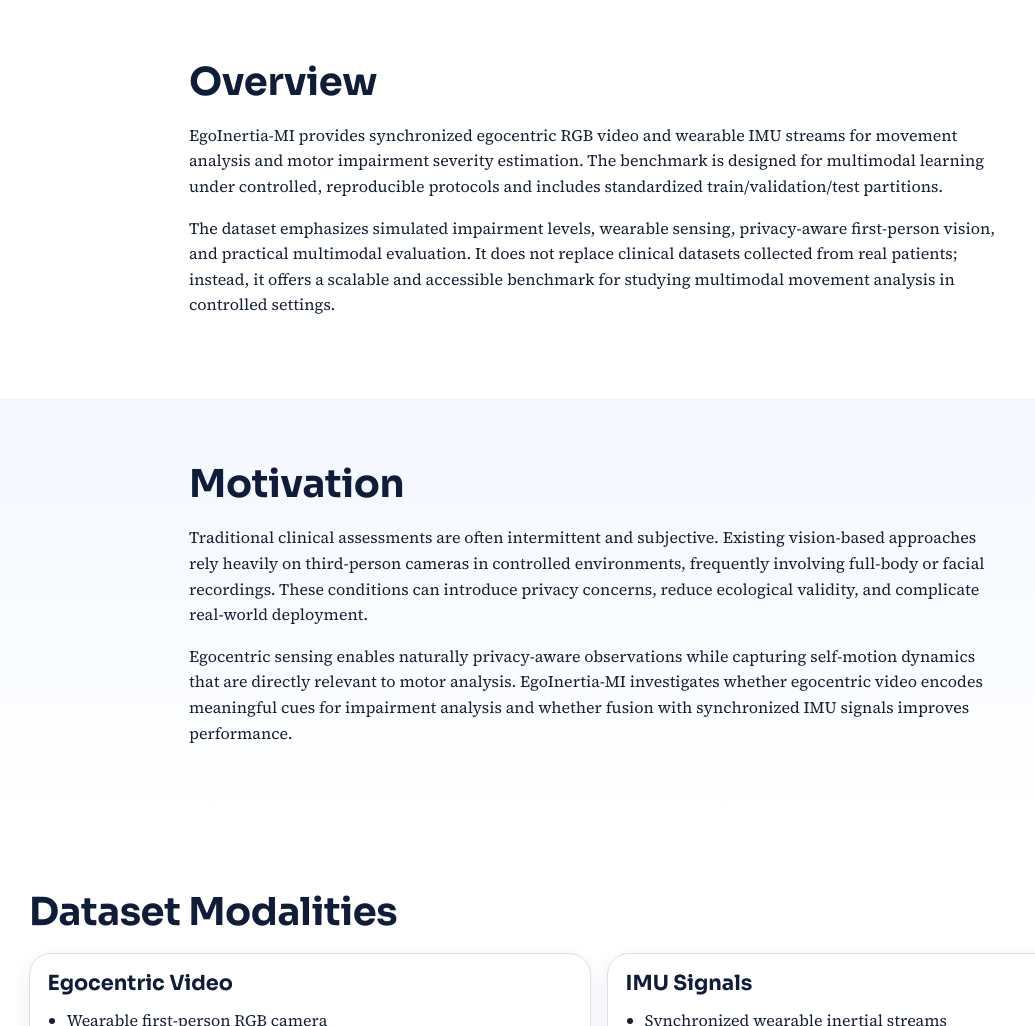
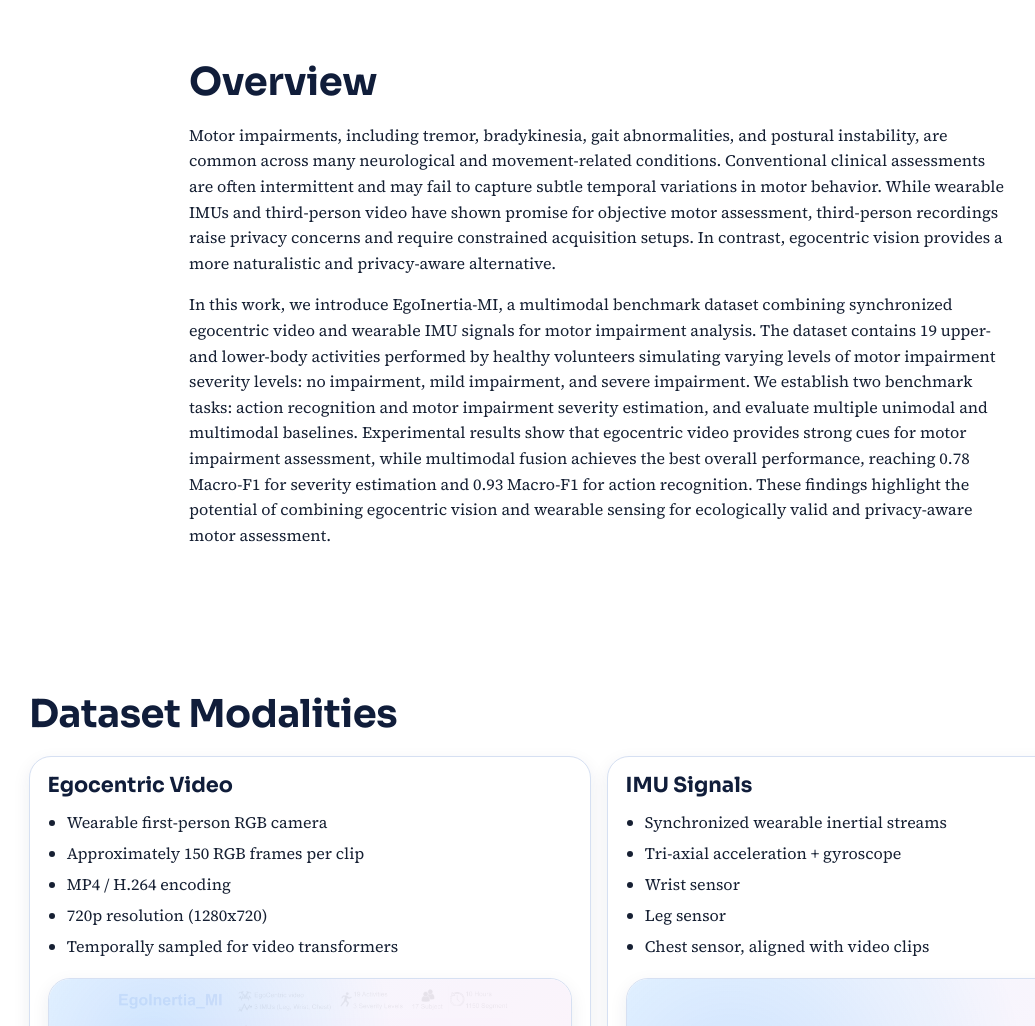
Before and after one commit to fatemah-alh/EgoInertia-MI-Page, a plain HTML site: page index.html in a window 1280 px wide. Shown: the part 1120-2146 px from the top of the page, without its empty margins (41-1076 px from the left). Drawn offline with Linux system fonts and the light colour scheme.

Commit message:
update overview

```diff
--- a/index.html
+++ b/index.html
@@ -64,33 +64,21 @@
       <div class="container narrow">
         <h2>Overview</h2>
         <p>
-          EgoInertia-MI provides synchronized egocentric RGB video and wearable IMU streams for movement analysis and
-          motor impairment severity estimation. The benchmark is designed for multimodal learning under controlled,
-          reproducible protocols and includes standardized train/validation/test partitions.
-        </p>
-        <p>
-          The dataset emphasizes simulated impairment levels, wearable sensing, privacy-aware first-person vision, and
-          practical multimodal evaluation. It does not replace clinical datasets collected from real patients; instead,
-          it offers a scalable and accessible benchmark for studying multimodal movement analysis in controlled settings.
+         Motor impairments, including tremor, bradykinesia, gait abnormalities, and postural instability, are common across many neurological and movement-related conditions.
+         Conventional clinical assessments are often intermittent and may fail to capture subtle temporal variations in motor behavior. While wearable IMUs and third-person video have shown promise for objective motor assessment, third-person recordings raise privacy concerns and require constrained acquisition setups.
+         In contrast, egocentric vision provides a more naturalistic and privacy-aware alternative.
+         </p>
+         <p>
+         In this work, we introduce EgoInertia-MI, a multimodal benchmark dataset combining synchronized egocentric video and wearable IMU signals for motor impairment analysis.
+         The dataset contains 19 upper- and lower-body activities performed by healthy volunteers simulating varying levels of motor impairment severity levels: no impairment, mild impairment, and severe impairment.
+         We establish two benchmark tasks: action recognition and motor impairment severity estimation, and evaluate multiple unimodal and multimodal baselines.
+         Experimental results show that egocentric video provides strong cues for motor impairment assessment, while multimodal fusion achieves the best overall performance, reaching 0.78 Macro-F1 for severity estimation and 0.93 Macro-F1 for action recognition.
+
+         These findings highlight the potential of combining egocentric vision and wearable sensing for ecologically valid and privacy-aware motor assessment.
         </p>
       </div>
     </section>
 
-    <section class="section section-soft reveal" id="motivation">
-      <div class="container narrow">
-        <h2>Motivation</h2>
-        <p>
-          Traditional clinical assessments are often intermittent and subjective. Existing vision-based approaches rely
-          heavily on third-person cameras in controlled environments, frequently involving full-body or facial recordings.
-          These conditions can introduce privacy concerns, reduce ecological validity, and complicate real-world deployment.
-        </p>
-        <p>
-          Egocentric sensing enables naturally privacy-aware observations while capturing self-motion dynamics that are
-          directly relevant to motor analysis. EgoInertia-MI investigates whether egocentric video encodes meaningful cues
-          for impairment analysis and whether fusion with synchronized IMU signals improves performance.
-        </p>
-      </div>
-    </section>
 
     <section class="section reveal" id="modalities">
       <div class="container">
```
